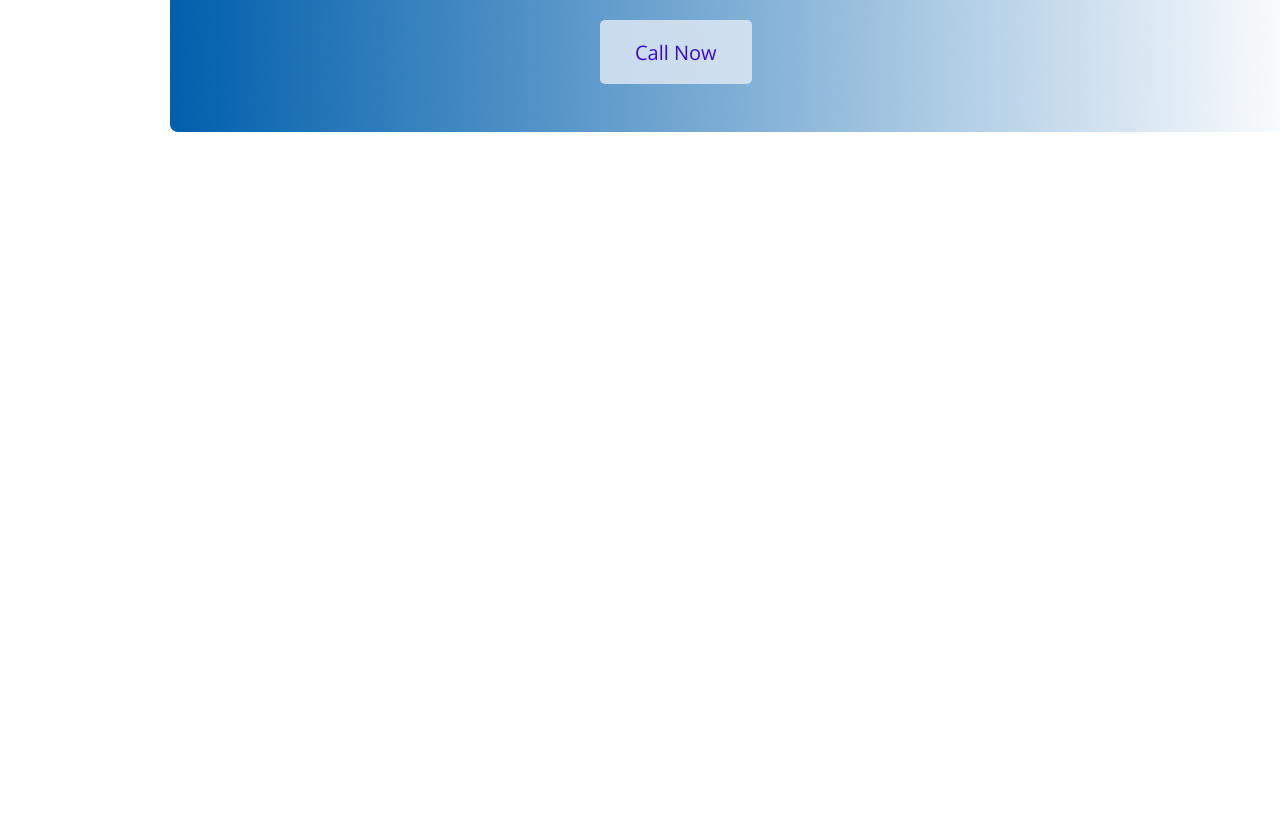
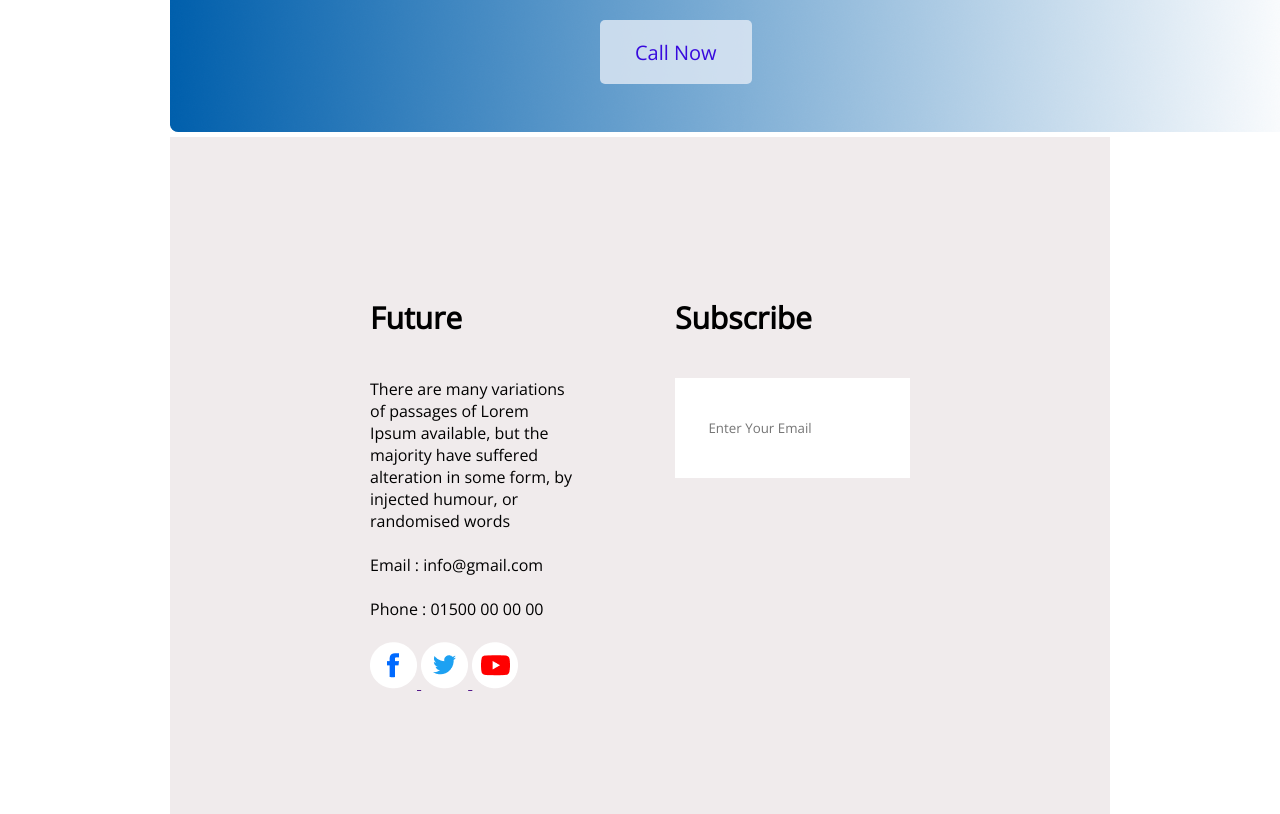
Before and after one commit to ah496/new-year-new-me-main, a plain HTML site: page index.html in a window 1280 px wide. Shown: the part 2940-3754 px from the top of the page. Before the commit the page ends 3658 px from the top, so only its background shows below. Drawn offline with nearby package versions, Linux system fonts and the light colour scheme.

Commit message:
seven-potfolio

```diff
--- a/index.html
+++ b/index.html
@@ -4,7 +4,7 @@
     <meta charset="UTF-8">
     <meta http-equiv="X-UA-Compatible" content="IE=edge">
     <meta name="viewport" content="width=device-width, initial-scale=1.0">
-    <title>Document</title>
+    <title>new-year-new-me-main</title>
         <link rel="stylesheet" href="style.css">
         <link rel="preconnect" href="https://fonts.googleapis.com"><link rel="preconnect" href="https://fonts.gstatic.com" crossorigin><link href="https://fonts.googleapis.com/css2?family=Open+Sans&display=swap" rel="stylesheet">
 
@@ -49,6 +49,7 @@
 
         </p>
     </section>
+
     <section class="my-plans">
         <h3 class="my-planing">My Plans</h3>
         <div class="skills-container">
@@ -85,9 +86,42 @@
                 <img src="images/gradient1.png" alt="">
             </div>
             </div>
+    </section>
+    <!-- contact section -->
+
+    <section class="contact">
+        <div>
+            <h2 class="contact-title">Future</h2>
+            <p>There are many variations of passages of Lorem Ipsum available, but the majority have suffered alteration in some form, by injected humour, or randomised words</p>
+            <br>
+            <p>Email : info@gmail.com</p>
+            <br>
+            <p>Phone : 01500 00 00 00</p>
+            <br>
+            <a href="">
+                <img src="images/icons/fb.png" alt="">
+            </a>
+            <a href="">
+                <img src="images/icons/twitter.png" alt="">
+            </a>
+            <a href="">
+                <img src="images/icons/youtube.png" alt="">
+            </a>
+
+        </div>
 
 
-</section>
+        <div>
+            <h3 class="contact-title">Subscribe</h3>
+            <form>
+                <input type="text" name="" id="" placeholder=" Enter Your Email">
+
+            </form>
+            <input class="btn-primary" type="submit" value="submit">
+
+        </div>
+
+    </section>
 
 
 
--- a/style.css
+++ b/style.css
@@ -166,3 +166,29 @@
     top: 2960px;
 
  }
+
+.contact{
+    display: flex;
+    gap: 100px;
+    background:#f0ebec;
+    padding: 120px 200px;
+
+}
+
+.contact-title{
+    font-weight: 1300;
+    font-size: 30px;
+    margin-top: 40px;
+    margin-bottom: 40px;
+}
+
+.contact input, textarea{
+    margin-bottom: 24px;
+    border:0;
+    width: 100;
+    padding: 18px 30px;
+}
+
+input{
+    height: 64px;
+}
```
